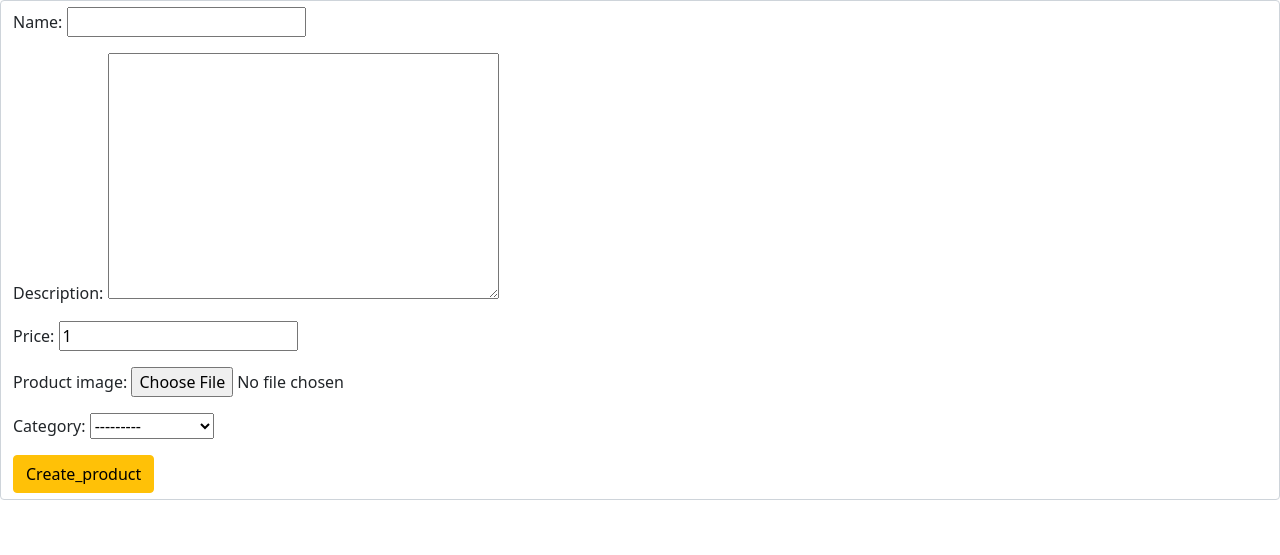
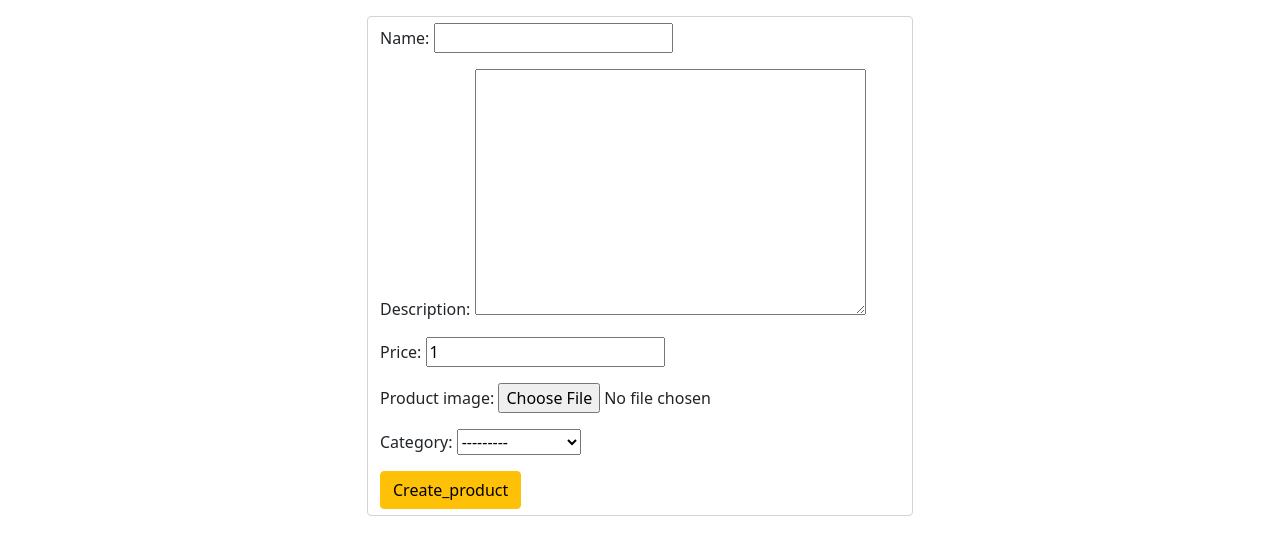
Before and after one commit to nizomiddin-rakhimberdiev/technoshop, a Django app: page /create-product/ in a window 1280 px wide. Shown: the part 56-611 px from the top of the page. Run offline with Django 5.2, Linux system fonts and the light colour scheme; data comes from the database, SQL or seed files in the repository.

Commit message:
fixed some bags

```diff
--- a/templates/create_product.html
+++ b/templates/create_product.html
@@ -3,8 +3,11 @@
 {% block title %}Edit review{% endblock %}
 
 {% block content %}
-
-    <form method="POST" class="form-control" enctype="multipart/form-data">
+    <div class="container">
+    <div class="col-md-12">
+        <div class="row d-flex justify-content-center">
+            <div class="col-md-6 py-3">
+                <form method="POST" class="form-control" enctype="multipart/form-data">
 
         {% csrf_token %}
 
@@ -12,5 +15,10 @@
 
         <button class="btn btn-warning" type="submit">Create_product</button>
     </form>
+            </div>
+        </div>
+    </div>
+    </div>
+
 
 {% endblock %}
--- a/templates/index.html
+++ b/templates/index.html
@@ -23,7 +23,7 @@
                                 <h5 class="card-title">{{ product.name }}</h5>
                             </a>
                             <p class="card-text">{{ product.description | truncatechars:100 }}</p>
-                            <a href="#" class="btn btn-primary">Buy</a>
+                            <a href="{% url 'orders:create_order' product.slug %}" class="btn btn-primary">Get order</a>
                             <span class="ms-5 fw-bolder">${{ product.price }}</span>
                         </div>
                     </div>
```
